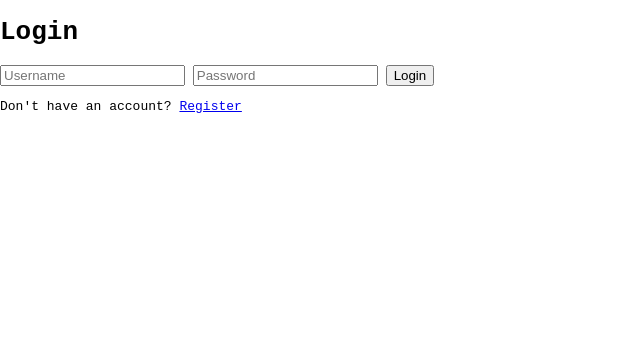
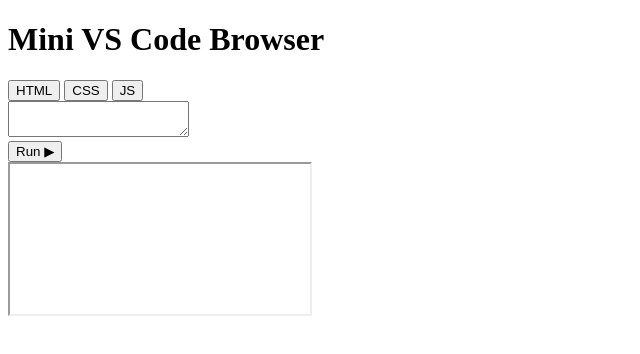
Before and after one commit to Dinesh2020-lab/Mini-VScode, a plain HTML site: page index.html in a window 1280 px wide. Shown: the whole page, without its empty margins (0-640 px from the left). Drawn offline with nearby package versions, Linux system fonts and the light colour scheme.

Commit message:
Update index.html

```diff
--- a/index.html
+++ b/index.html
@@ -2,20 +2,48 @@
 <html lang="en">
 <head>
   <meta charset="UTF-8">
-  <title>Login | Resume Builder</title>
-  <link rel="stylesheet" href="styles.css">
+  <meta name="viewport" content="width=device-width, initial-scale=1.0">
+  <title>Mini VS Code Browser</title>
+  <link rel="stylesheet" href="style.css">
+
+  <!-- CodeMirror CSS -->
+  <link rel="stylesheet" href="https://cdnjs.cloudflare.com/ajax/libs/codemirror/5.65.13/codemirror.min.css">
+  <link rel="stylesheet" href="https://cdnjs.cloudflare.com/ajax/libs/codemirror/5.65.13/theme/dracula.min.css">
 </head>
 <body>
-  <div class="container">
-    <h1>Login</h1>
-    <form id="loginForm">
-      <input type="text" id="loginUsername" placeholder="Username" required>
-      <input type="password" id="loginPassword" placeholder="Password" required>
-      <button type="submit">Login</button>
-    </form>
-    <p>Don't have an account? <a href="register.html">Register</a></p>
+  <div class="background"></div>
+
+  <header>
+    <h1>Mini VS Code Browser</h1>
+  </header>
+
+  <div class="editor-container">
+    <div class="tabs">
+      <button class="tab active" onclick="switchTab('html')">HTML</button>
+      <button class="tab" onclick="switchTab('css')">CSS</button>
+      <button class="tab" onclick="switchTab('js')">JS</button>
+    </div>
+
+    <div class="editors">
+      <textarea id="html" class="code"></textarea>
+      <textarea id="css" class="code" style="display:none;"></textarea>
+      <textarea id="js" class="code" style="display:none;"></textarea>
+    </div>
+
+    <button class="run" onclick="runCode()">Run ▶</button>
   </div>
-  <canvas id="bgCanvas"></canvas>
-  <script src="app.js"></script>
+
+  <div class="preview">
+    <iframe id="preview"></iframe>
+  </div>
+
+  <!-- CodeMirror JS -->
+  <script src="https://cdnjs.cloudflare.com/ajax/libs/codemirror/5.65.13/codemirror.min.js"></script>
+  <script src="https://cdnjs.cloudflare.com/ajax/libs/codemirror/5.65.13/mode/xml/xml.min.js"></script>
+  <script src="https://cdnjs.cloudflare.com/ajax/libs/codemirror/5.65.13/mode/javascript/javascript.min.js"></script>
+  <script src="https://cdnjs.cloudflare.com/ajax/libs/codemirror/5.65.13/mode/css/css.min.js"></script>
+  <script src="https://cdnjs.cloudflare.com/ajax/libs/codemirror/5.65.13/mode/htmlmixed/htmlmixed.min.js"></script>
+
+  <script src="script.js"></script>
 </body>
 </html>
```
